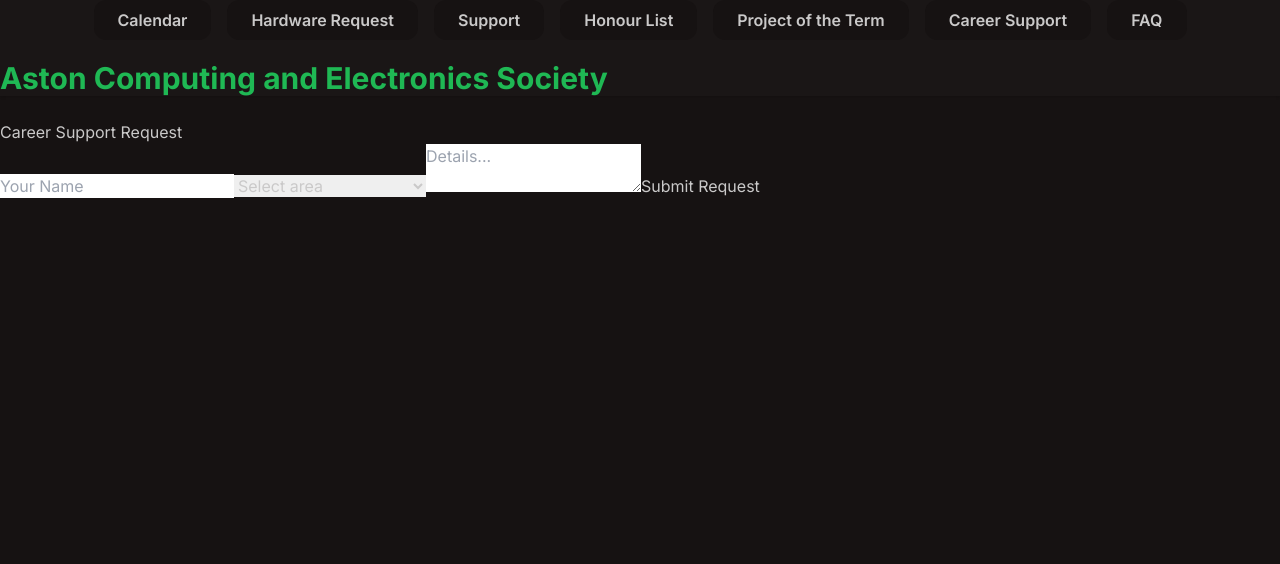
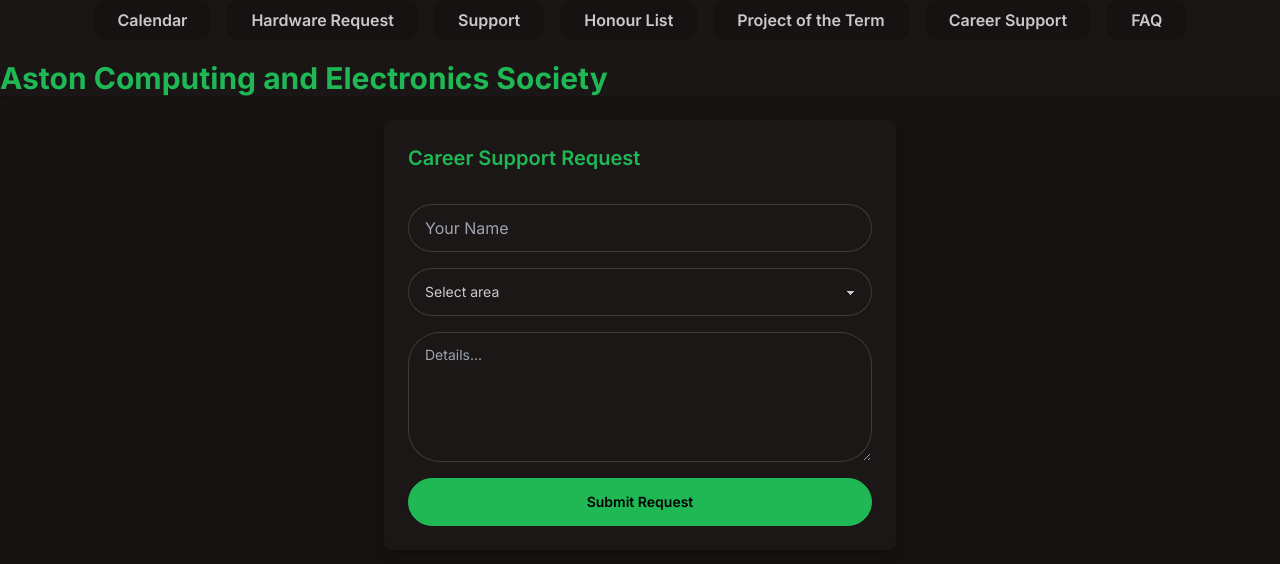
Before and after one commit to laithm/astonces, a Next.js app: page /career-support in a window 1280 px wide. Shown: the top 564 px of the page. Built offline with nearby package versions, Linux system fonts and the light colour scheme.

Commit message:
daisified FAQ and career

```diff
--- a/src/app/components/CareerSupportForm.tsx
+++ b/src/app/components/CareerSupportForm.tsx
@@ -1,24 +1,59 @@
 'use client';
 import { useState } from 'react';
+
 export default function CareerSupportForm() {
   const [form, setForm] = useState({ name: '', area: '', details: '' });
-  const handleChange = e => setForm({ ...form, [e.target.name]: e.target.value });
-  const handleSubmit = e => {
+
+  const handleChange = (e: React.ChangeEvent<HTMLInputElement | HTMLSelectElement | HTMLTextAreaElement>) => {
+    setForm({ ...form, [e.target.name]: e.target.value });
+  };
+
+  const handleSubmit = (e: React.FormEvent) => {
     e.preventDefault();
-    // Save/Submit logic here
+    // Save/submit logic here
+    alert('Form submitted!');
+    setForm({ name: '', area: '', details: '' }); // reset form
   };
+
   return (
-    <form onSubmit={handleSubmit}>
-      <h2>Career Support Request</h2>
-      <input name="name" placeholder="Your Name" onChange={handleChange} required />
-      <select name="area" onChange={handleChange} required>
-        <option value="">Select area</option>
+    <form onSubmit={handleSubmit} className="card bg-base-100 p-6 rounded-lg shadow-lg max-w-lg mx-auto flex flex-col gap-4">
+      <h2 className="card-title text-primary mb-4">Career Support Request</h2>
+
+      <input
+        name="name"
+        placeholder="Your Name"
+        value={form.name}
+        onChange={handleChange}
+        required
+        className="input input-bordered w-full"
+      />
+
+      <select
+        name="area"
+        value={form.area}
+        onChange={handleChange}
+        required
+        className="select select-bordered w-full"
+      >
+        <option value="" disabled>Select area</option>
         <option value="cv">CV Review</option>
         <option value="internship">Internship</option>
         <option value="career">General Career Advice</option>
       </select>
-      <textarea name="details" placeholder="Details..." onChange={handleChange} required />
-      <button type="submit">Submit Request</button>
+
+      <textarea
+        name="details"
+        placeholder="Details..."
+        value={form.details}
+        onChange={handleChange}
+        required
+        className="textarea textarea-bordered w-full"
+        rows={4}
+      />
+
+      <button type="submit" className="btn btn-primary w-full">
+        Submit Request
+      </button>
     </form>
   );
 }
--- a/src/app/components/FAQSection.tsx
+++ b/src/app/components/FAQSection.tsx
@@ -21,12 +21,16 @@
 
 export default function FAQSection() {
   return (
-    <div className="faq-section">
-      <h2>Frequently Asked Questions</h2>
+    <div className="card bg-base-100 rounded-xl p-6 shadow-lg max-w-xl mx-auto mt-10">
+      <h2 className="card-title text-primary mb-6">Frequently Asked Questions</h2>
       {faqs.map((faq, idx) => (
-        <details key={idx} className="faq-item">
-          <summary>{faq.question}</summary>
-          <div>{faq.answer}</div>
+        <details key={idx} className="faq-item mb-4">
+          <summary className="cursor-pointer text-secondary font-semibold text-lg hover:text-primary transition-colors">
+            {faq.question}
+          </summary>
+          <div className="mt-3 text-base-content text-base pl-2">
+            {faq.answer}
+          </div>
         </details>
       ))}
     </div>
```
